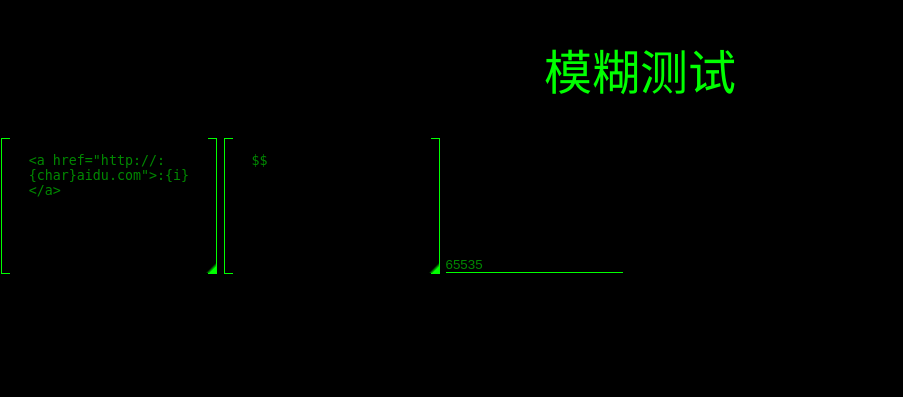
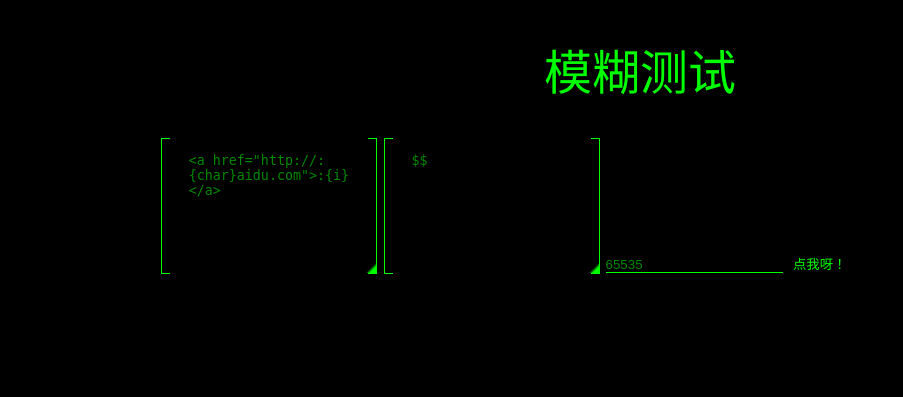
Before and after one commit to Secbone/tools, a PHP site: page /fuzzing/index.html in a window 1280 px wide. Shown: the top 397 px of the page, without its empty margins (0-903 px from the left). Run offline with PHP 8.4, Linux system fonts and the light colour scheme.

Commit message:
我独自走在郊外的小路上

```diff
--- a/fuzzing/index.html
+++ b/fuzzing/index.html
@@ -15,6 +15,7 @@
             <textarea id="cack" placeholder="$$"></textarea>
         </div>
         <input id="size" type="text" placeholder="65535">
+        <button>点我呀！</button>
         <div id="library" class="library"></div>
     </div>
     <script type="text/javascript" src="js/main.js"></script>
--- a/fuzzing/js/main.js
+++ b/fuzzing/js/main.js
@@ -34,7 +34,6 @@
 
     function startFuzzy() {
         exp = $expEl.value || exp;
-        console.log(exp.test);
         for(var counter = start; counter <= end; counter++) {
             var fuzzyItem = newEl(formatHTML(exp, counter));
             $library.appendChild(fuzzyItem);
--- a/fuzzing/style/style.css
+++ b/fuzzing/style/style.css
@@ -70,9 +70,21 @@ textarea:focus{
 :-ms-input-placeholder{
     color: #080;
 }
+button{
+    display: inline-block;
+    color: #0f0;
+    background: none;
+    border: 0;
+}
+button:before{
+    content: '';
+    display: black;
+    background-color: #0f0;
+}
 
 .main{
-
+    margin: 0 auto;
+    width: 60em;
 }
 .main .library{
     display: none;
```
